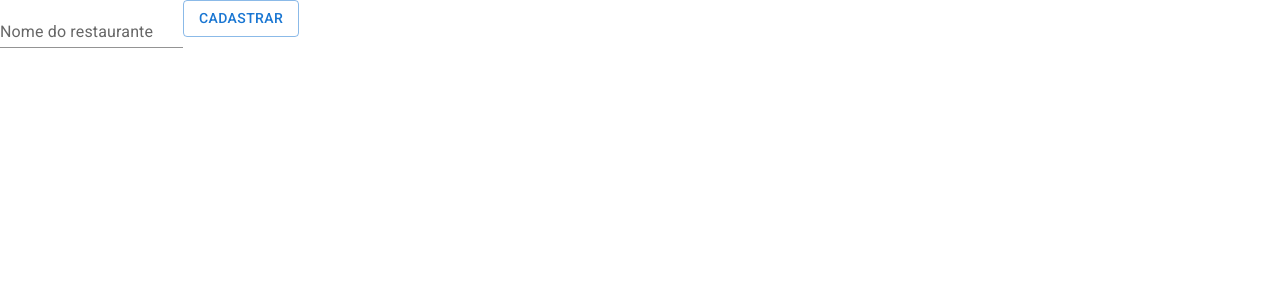
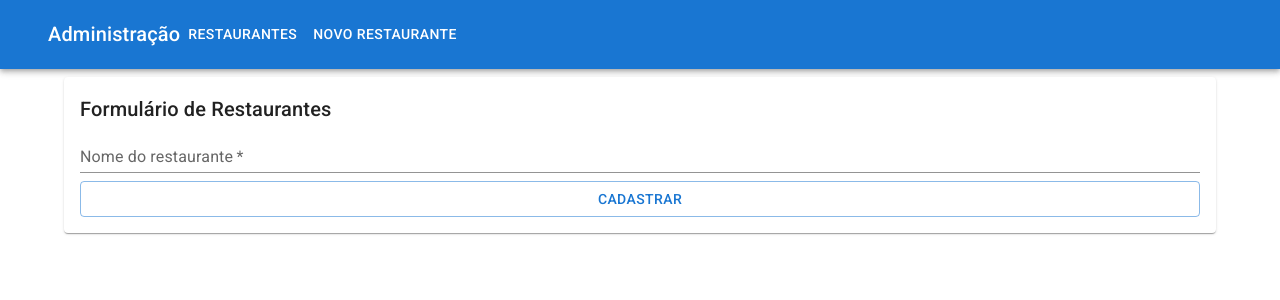
Before and after one commit to VictorIshizuka/alfood-main, a React (Create React App) app: page /admin/restaurantes/novo in a window 1280 px wide. Shown: the top 300 px of the page. Built offline with nearby package versions, Linux system fonts and the light colour scheme.

Commit message:
created toobar to admin basic

```diff
--- a/src/App.tsx
+++ b/src/App.tsx
@@ -3,15 +3,18 @@ import Home from "./pages/Home";
 import RestaurantsShowcase from "./pages/RestaurantsShowcase";
 import { AdminRestaurants } from "./pages/Admin/Restaurants";
 import { FormRestaurant } from "./pages/Admin/Restaurants/FormRestaurant";
+import { AppBarLayout } from "./pages/Admin/AppBar";
 
 function App() {
   return (
     <Routes>
       <Route path="/" element={<Home />} />
       <Route path="/restaurantes" element={<RestaurantsShowcase />} />
-      <Route path="/admin/restaurantes" element={<AdminRestaurants />} />
-      <Route path="/admin/restaurantes/novo" element={<FormRestaurant />} />
-      <Route path="/admin/restaurantes/:id" element={<FormRestaurant />} />
+      <Route path="/admin" element={<AppBarLayout />}>
+        <Route path="/admin/restaurantes" element={<AdminRestaurants />} />
+        <Route path="/admin/restaurantes/novo" element={<FormRestaurant />} />
+        <Route path="/admin/restaurantes/:id" element={<FormRestaurant />} />
+      </Route>
     </Routes>
   );
 }
--- /dev/null
+++ b/src/pages/Admin/AppBar.tsx
@@ -0,0 +1,49 @@
+import {
+  AppBar,
+  Box,
+  Button,
+  Container,
+  Link,
+  Paper,
+  Toolbar,
+  Typography,
+} from "@mui/material";
+import { Outlet, Link as RouterLink } from "react-router-dom";
+
+export const AppBarLayout = () => {
+  return (
+    <>
+      <AppBar position="static">
+        <Container maxWidth="xl">
+          <Toolbar>
+            <Typography variant="h6">Administração</Typography>
+            <Box sx={{ display: "flex", flexGrow: 1 }}>
+              <Link component={RouterLink} to="/admin/restaurantes">
+                <Button sx={{ my: 2, color: "white" }}>Restaurantes</Button>
+              </Link>
+              <Link component={RouterLink} to="/admin/restaurantes/novo">
+                <Button sx={{ my: 2, color: "white" }}>Novo Restaurante</Button>
+              </Link>
+            </Box>
+          </Toolbar>
+        </Container>
+      </AppBar>
+      <Box>
+        <Container maxWidth="lg" sx={{ mt: 1 }}>
+          <Paper sx={{ p: 2 }}>
+            <Box
+              sx={{
+                display: "flex",
+                flexDirection: "column",
+                alignItems: "center",
+                flexGrow: 1,
+              }}
+            >
+              <Outlet />
+            </Box>
+          </Paper>
+        </Container>
+      </Box>
+    </>
+  );
+};
--- a/src/pages/Admin/Restaurants/FormRestaurant.tsx
+++ b/src/pages/Admin/Restaurants/FormRestaurant.tsx
@@ -1,4 +1,4 @@
-import { Button, TextField } from "@mui/material";
+import { Box, Button, TextField, Typography } from "@mui/material";
 import axios from "axios";
 import { useEffect, useState } from "react";
 import { useNavigate, useParams } from "react-router-dom";
@@ -36,17 +36,29 @@ export const FormRestaurant = () => {
   }
 
   return (
-    <form onSubmit={registerRestaurant}>
+    <>
+      <Box component="form" width="100%" onSubmit={registerRestaurant}>
+        <Typography component="h1" variant="h6">
+          Formulário de Restaurantes
+        </Typography>
         <TextField
           label="Nome do restaurante"
           type="text"
           variant="standard"
           onChange={e => setIsNameRestaurant(e.target.value)}
           value={isNameRestaurant}
+          fullWidth
+          required
         />
-      <Button variant="outlined" type="submit">
+        <Button
+          sx={{ marginTop: 1 }}
+          fullWidth
+          variant="outlined"
+          type="submit"
+        >
           {params.id ? "Editar" : "Cadastrar"}
         </Button>
-    </form>
+      </Box>
+    </>
   );
 };
```
Lines whose indentation alone changed are shown as unchanged.
